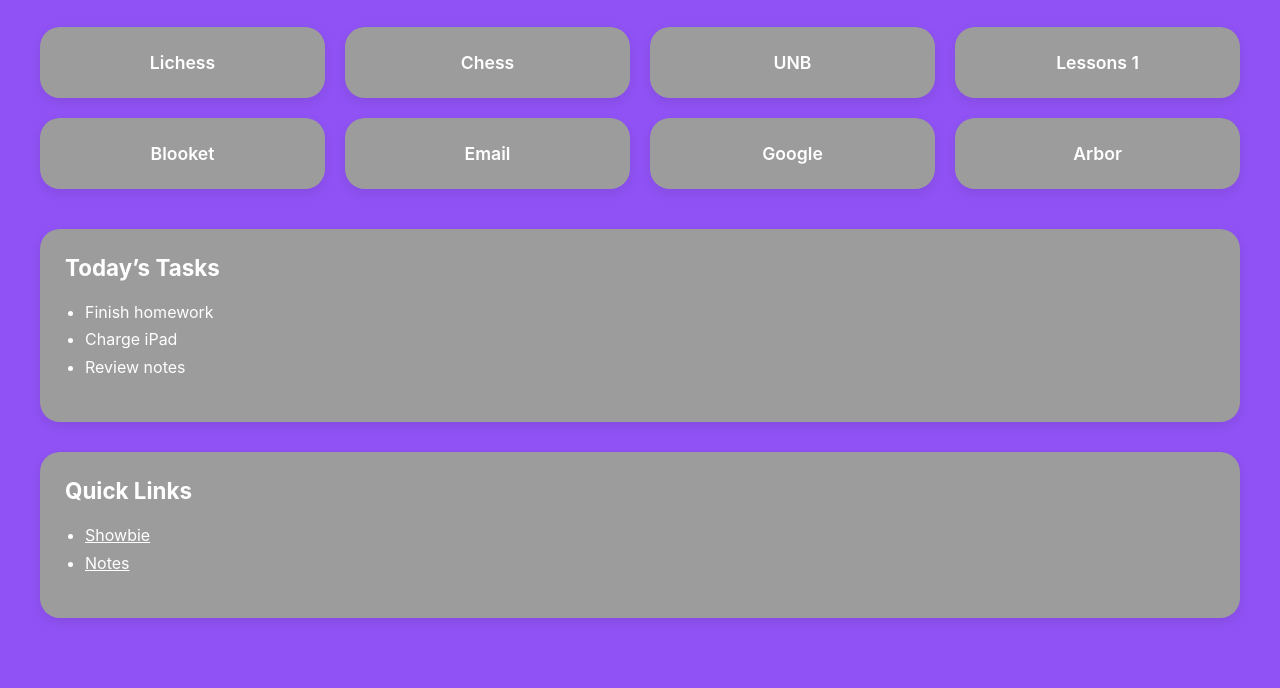
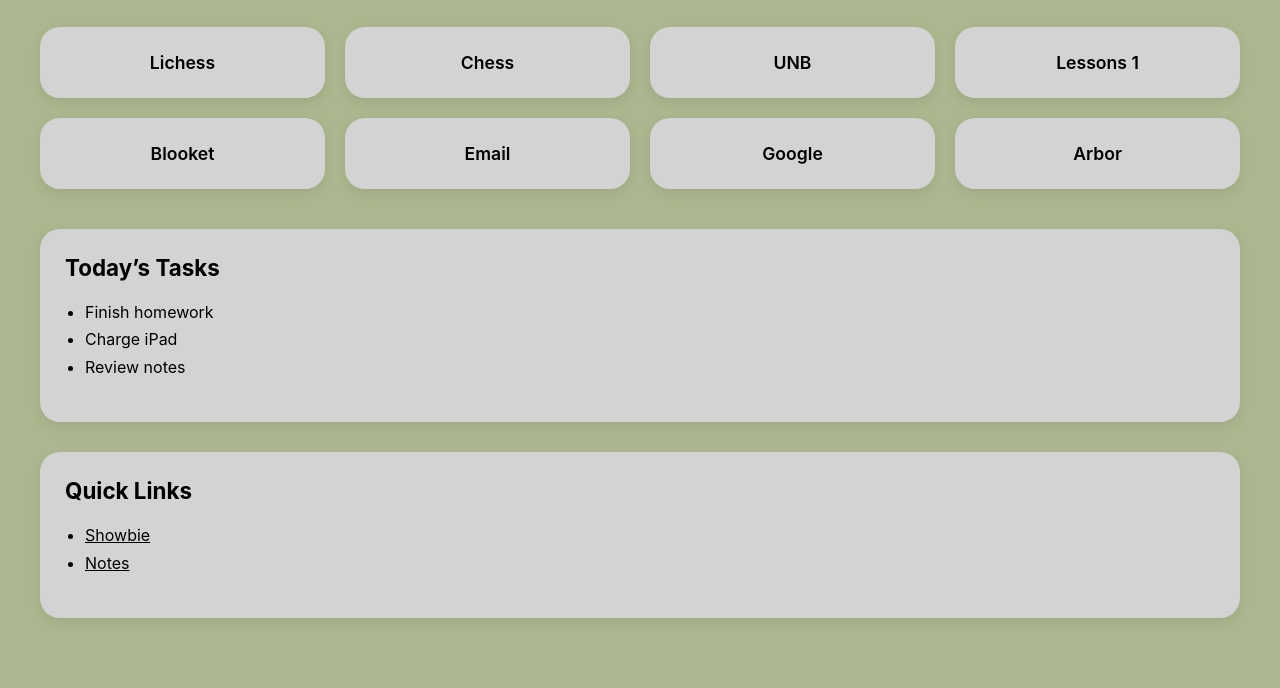
Before and after one commit to unbowner1/School-iPadTAL, a plain HTML site: page index.html in a window 1280 px wide. Shown: the part 149-837 px from the top of the page. Drawn offline with Linux system fonts and the light colour scheme.

Commit message:
Update index.html

```diff
--- a/index.html
+++ b/index.html
@@ -10,8 +10,8 @@
             margin: 0;
             padding: 40px;
             font-family: -apple-system, BlinkMacSystemFont, sans-serif;
-            background: #9052f4;
-            color: #ffffff;
+            background: #acb78f;
+            color: #000000;
         }
 
         h1 {
@@ -34,7 +34,7 @@
         }
 
         .app-btn {
-            background: rgb(156, 156, 156);
+            background: rgb(212, 211, 211);
             padding: 25px;
             border-radius: 20px;
             text-align: center;
@@ -42,7 +42,7 @@
             font-weight: 600;
             box-shadow: 0 4px 12px rgba(0,0,0,0.08);
             text-decoration: none;
-            color: #ffffff;
+            color: #000000;
             transition: transform 0.15s ease;
         }
 
@@ -52,7 +52,7 @@
 
         /* Section boxes */
         .section {
-            background: rgb(156, 156, 156);
+            background: rgb(212, 211, 211);
             padding: 25px;
             border-radius: 20px;
             margin-bottom: 30px;
@@ -69,7 +69,7 @@
             line-height: 1.7;
         }
         :any-link {
-            color: #ffffff;
+            color: #000000;
         }
     </style>
 </head>
```
